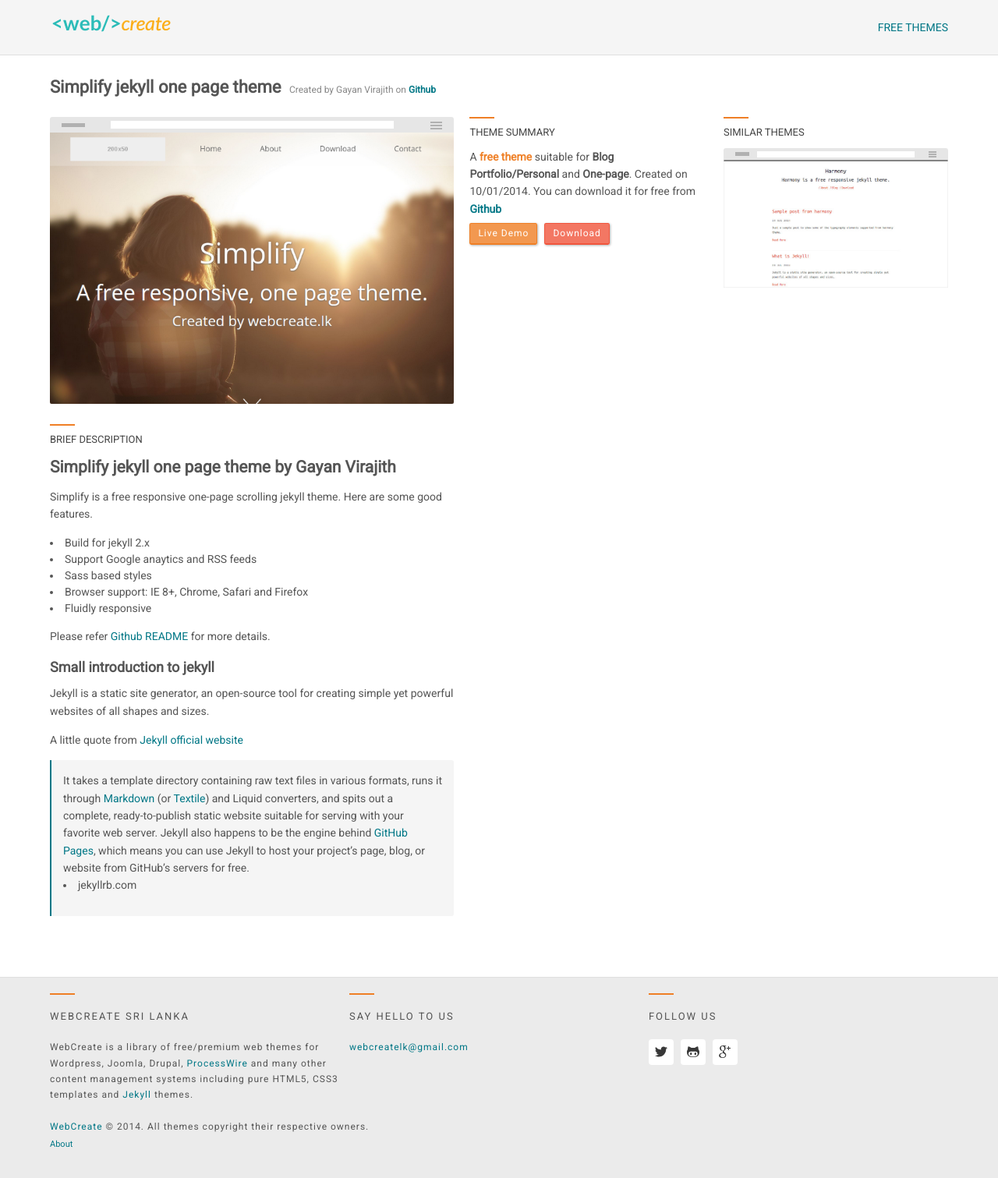
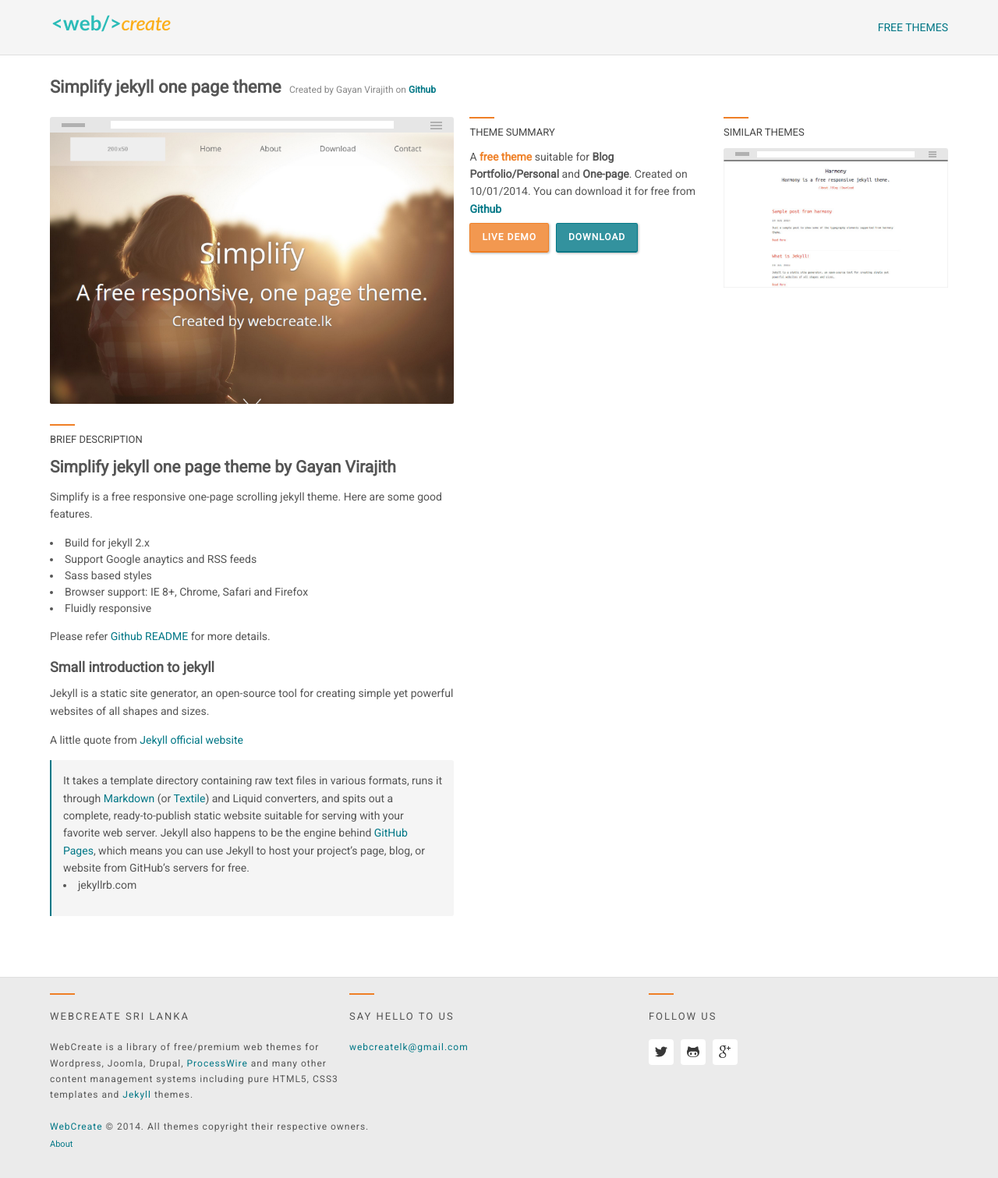
Before and after one commit to web-create/web-create.github.io, a Jekyll site: the page built from _posts/2014-10-02-simplify-jekyll-one-page-theme.md, in a window 1280 px wide. Shown: the whole page at 78% size. Built offline with Jekyll 4.4.1, drawn with Linux system fonts in a browser that asks for light colours; nearby versions of some CDN libraries.

Commit message:
Add padding and text-transform properties

```diff
--- a/assets/css/_sass/modules/_buttons.scss
+++ b/assets/css/_sass/modules/_buttons.scss
@@ -1,5 +1,5 @@
 %button {
-	padding: 10px;
+	padding: 15px;
 	line-height: 5px;
 	position: relative;
 	margin: 0 5px 20px 0;
@@ -9,6 +9,8 @@
 	letter-spacing: 1px;
 	border-bottom-width: 2px;
 	display: inline-block;
+	text-transform: uppercase;
+	font-weight: 600;
 
 	@include border-radius(.2em);
 	@include box-shadow(1px, 1px, 3px, $button-shadow-color);
@@ -38,11 +40,11 @@
 }
 
 .btn-important {
-	border-color: $button-error;
-	background: opacity($button-error);
+	border-color: $button-primary;
+	background: opacity($button-primary);
 
 	&:hover, &:focus {
-		border-color: darken($button-error, 5%);
-		background: opacity(darken($button-error, 5%));
+		border-color: darken($button-primary, 5%);
+		background: opacity(darken($button-primary, 5%));
 	}
 }
```
